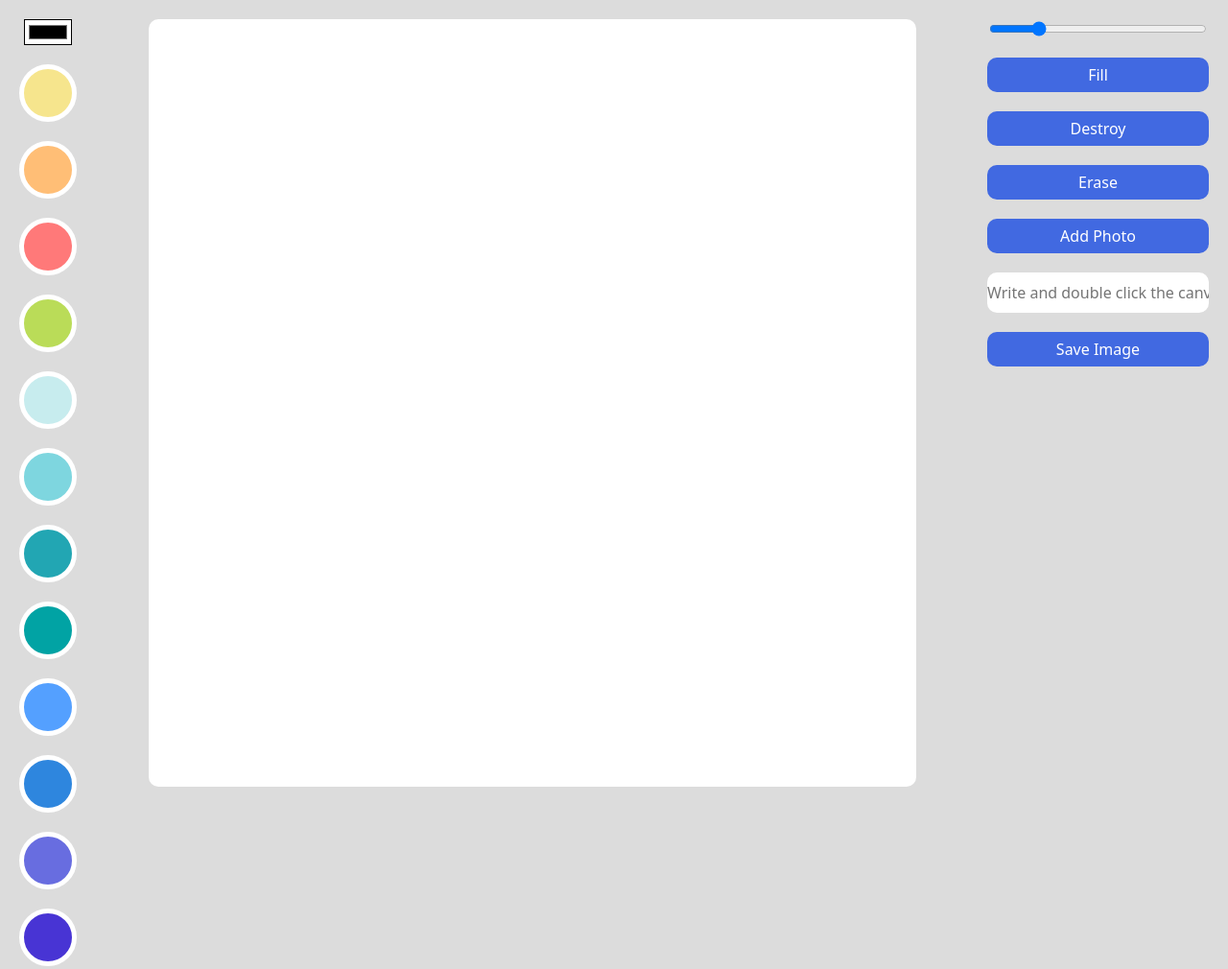
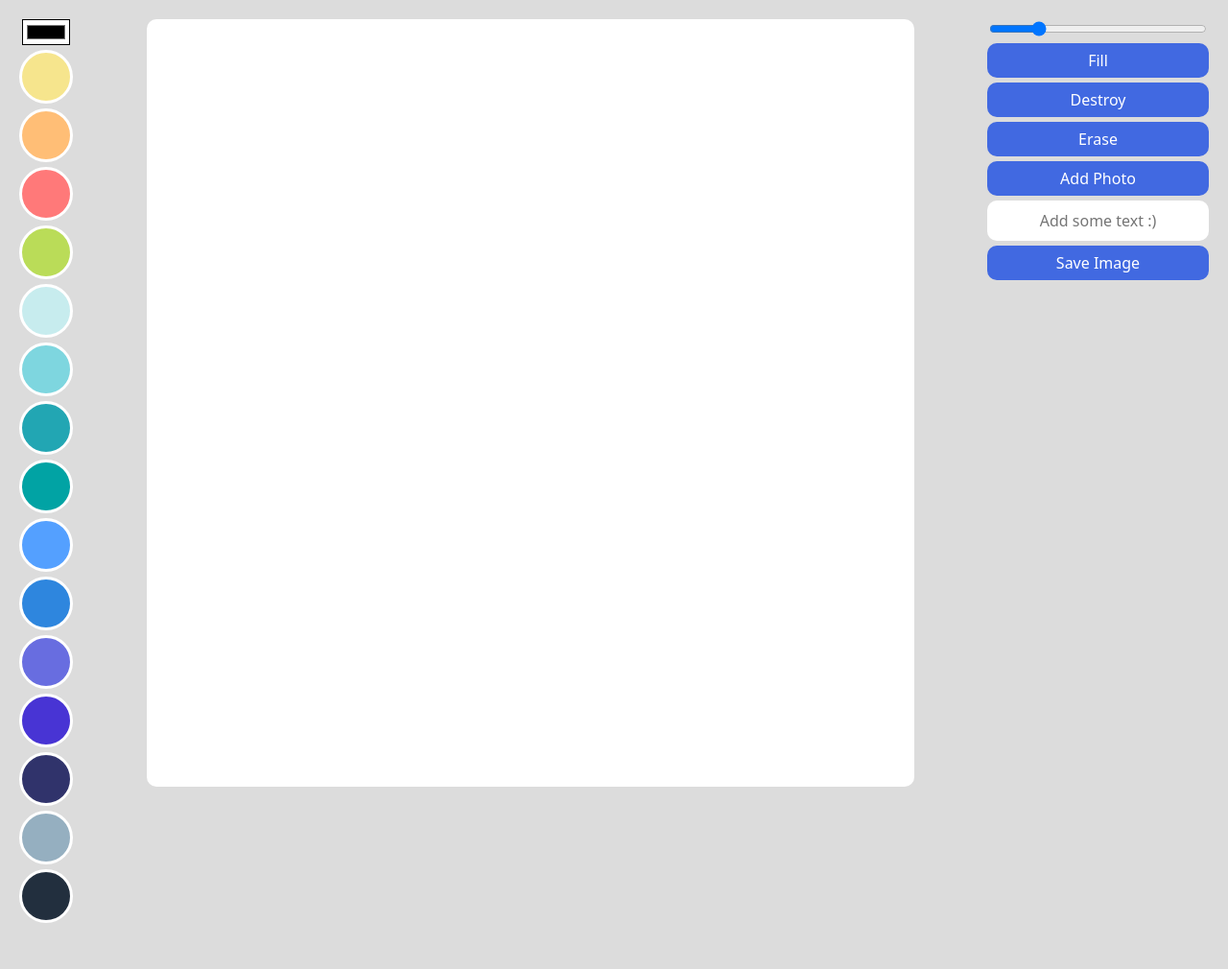
Before and after one commit to noasued/js-canvas, a plain HTML site: page meme-maker/index.html in a window 1280 px wide. Shown: the top 1010 px of the page at 96% size. After the commit the page ends 982 px from the top, so only its background shows below. Drawn offline with Linux system fonts and the light colour scheme.

Commit message:
change a little bit

```diff
--- a/meme-maker/index.html
+++ b/meme-maker/index.html
@@ -46,7 +46,7 @@
 
             <!-- text input을 위한 input -->
             <div id="text-input-area">
-                <input id="text" type="text" placeholder="Write and double click the canvas!" />
+                <input id="text" type="text" placeholder="Add some text :)" />
                 <!-- <button id="font-btn">Font</button> -->
             </div>
 
--- a/meme-maker/style.css
+++ b/meme-maker/style.css
@@ -21,13 +21,13 @@ canvas {
 .btns {
     display: flex;
     flex-direction: column;
-    gap: 20px;
+    gap: 5px;
 }
 
 .color-options {
     display: flex;
     flex-direction: column;
-    gap: 20px;
+    gap: 5px;
     align-items: center;
 }
 
@@ -36,7 +36,7 @@ canvas {
     height: 50px;
     border-radius: 50%;
     cursor: pointer;
-    border: 5px solid white;
+    border: 3px solid white;
     transition: transform ease-in-out .1s;
 }
 
```
